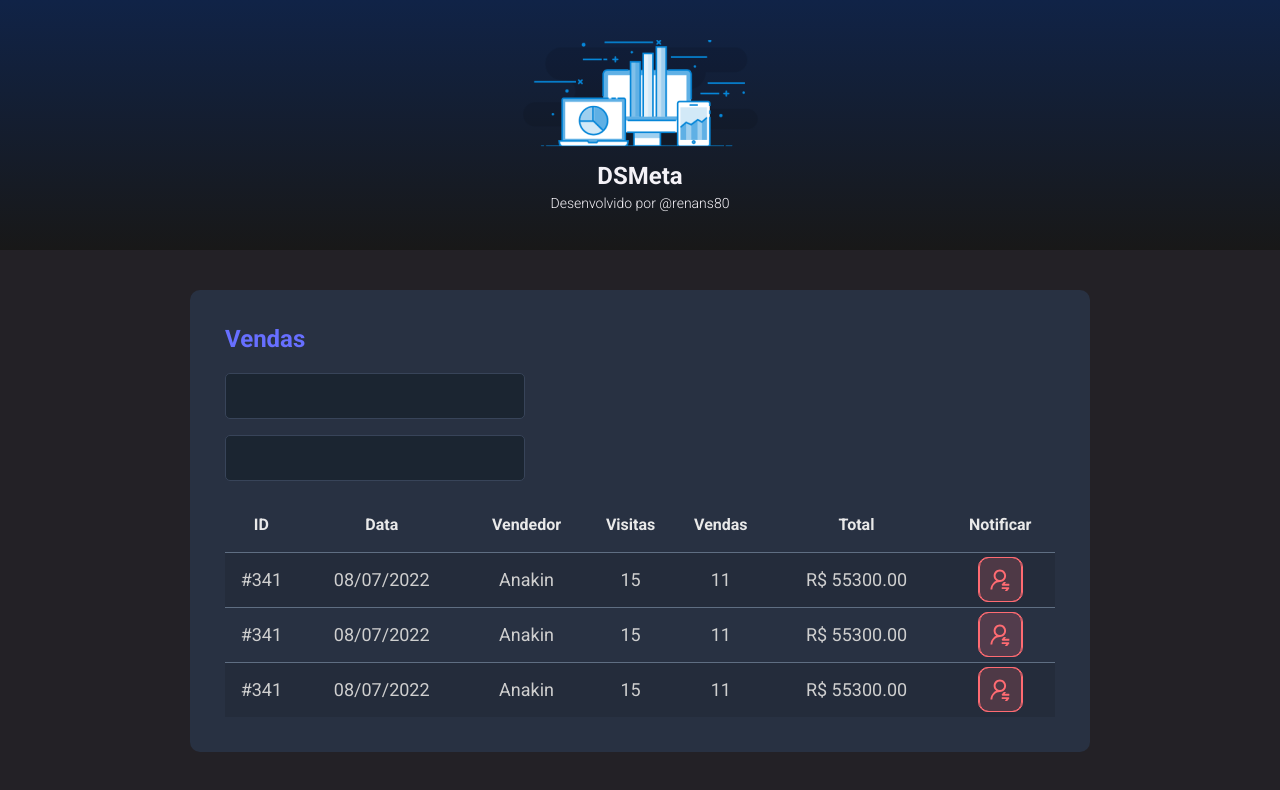
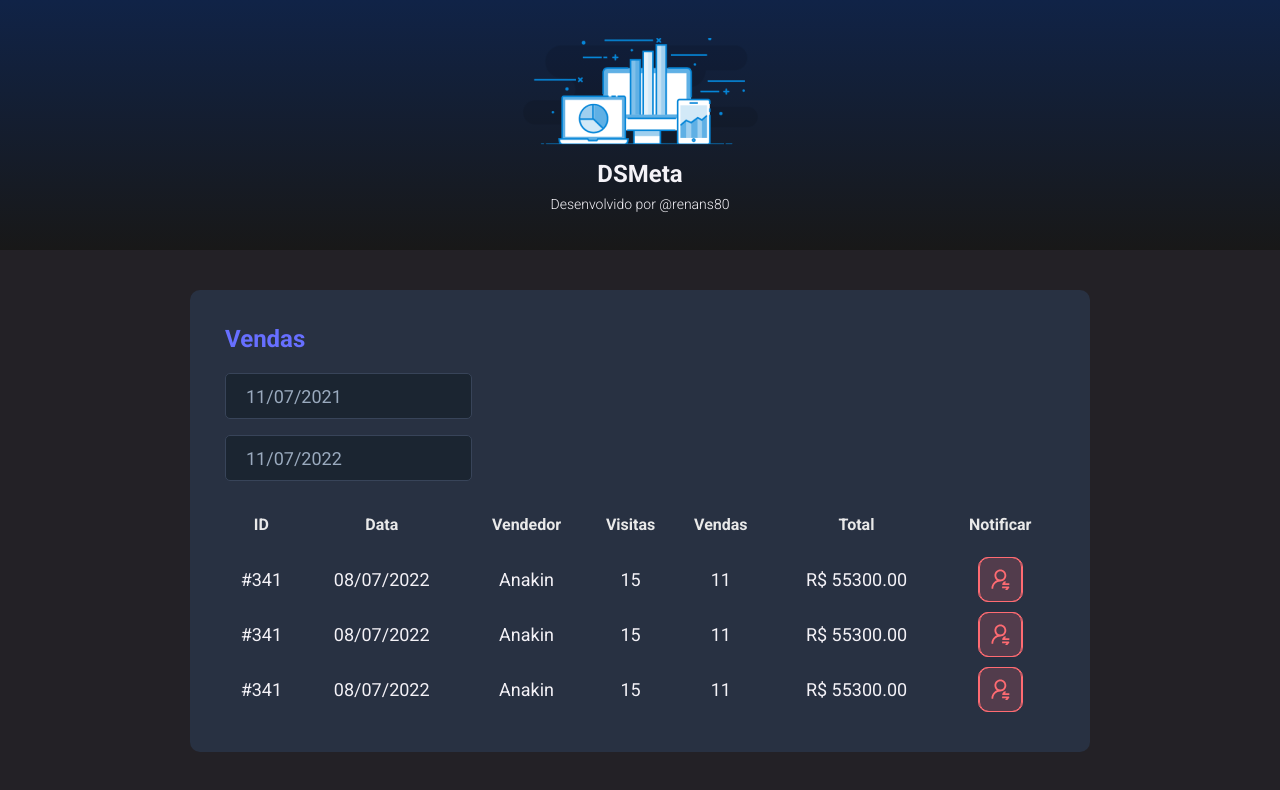
Before and after one commit to RenanS80/dsmeta, a React (Vite) app in the folder frontend/: page / in a window 1280 px wide. Shown: the top 790 px of the page. Built offline with nearby package versions, Linux system fonts and the light colour scheme.

Commit message:
feat (frontend): data-picker and react hook

```diff
--- a/frontend/package.json
+++ b/frontend/package.json
@@ -8,7 +8,9 @@
     "preview": "vite preview"
   },
   "dependencies": {
+    "@types/react-datepicker": "4.4.2",
     "react": "^18.0.0",
+    "react-datepicker": "4.8.0",
     "react-dom": "^18.0.0"
   },
   "devDependencies": {
--- a/frontend/src/components/Header/styles.css
+++ b/frontend/src/components/Header/styles.css
@@ -1,6 +1,6 @@
 header {
     background: linear-gradient(180deg, #102347 0%, #181818 100%);
-    height: 25rem;
+    height: 250px;
     display: flex;
     align-items: center;
     justify-content: center;
@@ -13,16 +13,16 @@ header {
 }
 
 .dsmeta-logo-container img {
-    width: 23.5rem;
+    width: 235px;
 }
 
 .dsmeta-logo-container h1 {
-    margin-top: 1.5rem;
-    font-size: 2.4rem;
+    margin-top: 15px;
+    font-size: 24px;
 }
 
 .dsmeta-logo-container p {
-    font-size: 1.4rem;
+    font-size: 14px;
     font-weight: 300;
-    margin-top: 0.5rem;
+    margin-top: 8px;
 }
--- a/frontend/src/components/NotificationButton/styles.css
+++ b/frontend/src/components/NotificationButton/styles.css
@@ -1,11 +1,15 @@
 .dsmeta-red-btn {
-    height: 4.5rem;
-    width: 4.5rem;
+  height: 45px;
+  width: 45px;
   background: rgba(255, 107, 114, 0.1);
-    border: 0.1rem solid #ff6b72;
-    border-radius: 1rem;
+  border: 1px solid var(--button-border);
+  border-radius: 10px;
   display: flex;
   align-items: center;
   justify-content: center;
   cursor: pointer;
 }
+
+.dsmeta-red-btn img {
+  width: 19px;
+}
--- a/frontend/src/components/SalesCard/index.tsx
+++ b/frontend/src/components/SalesCard/index.tsx
@@ -1,16 +1,38 @@
+import { useState } from "react";
+import DatePicker from "react-datepicker";
+import "react-datepicker/dist/react-datepicker.css";
+
 import NotificationButton from '../NotificationButton';
 import './styles.css';
 
 function SalesCard() {
+
+    // Data de 365 dias atrás
+    const min = new Date(new Date().setDate(new Date().getDate() - 365));
+    const max = new Date();
+
+    const [minDate, setMinDate] = useState(min);
+    const [maxDate, setMaxDate] = useState(max);
+
     return (
         <div className="dsmeta-card">
             <h2 className="dsmeta-sales-title">Vendas</h2>
             <div>
                 <div className="dsmeta-form-control-container">
-                    <input className="dsmeta-form-control" type="text" />
+                    <DatePicker
+                        selected={minDate}
+                        onChange={(date: Date) => setMinDate(date)}
+                        className="dsmeta-form-control"
+                        dateFormat="dd/MM/yyyy"
+                    />
                 </div>
                 <div className="dsmeta-form-control-container">
-                    <input className="dsmeta-form-control" type="text" />
+                    <DatePicker
+                        selected={maxDate}
+                        onChange={(date: Date) => setMaxDate(date)}
+                        className="dsmeta-form-control"
+                        dateFormat="dd/MM/yyyy"
+                    />
                 </div>
             </div>
 
@@ -74,10 +96,8 @@ function SalesCard() {
                             </td>
                         </tr>
                     </tbody>
-
                 </table>
             </div>
-
         </div>
     )
 }
--- a/frontend/src/components/SalesCard/styles.css
+++ b/frontend/src/components/SalesCard/styles.css
@@ -1,29 +1,29 @@
 .dsmeta-card {
     background-color: var(--card-bg);
-    border-radius: 1rem;
-    padding: 3rem 1rem;
+    border-radius: 10px;
+    padding: 30px 10px;
 }
 
 .dsmeta-sales-title {
     color: var(--card-title);
-    font-size: 2.4rem;
-    margin-bottom: 2rem;
+    font-size: 24px;
+    margin-bottom: 20px;
 }
 
 .dsmeta-form-control-container {
-    margin-bottom: 1.6rem;
-    max-width: 30rem;
+    margin-bottom: 16px;
+    max-width: 300px;
 }
 
 .dsmeta-form-control {
     width: 100%;
-    height: 4.6rem;
+    height: 46px;
     background-color: var(--table-bg);
-    border: 0.1rem solid var(--table-border);
-    border-radius: 0.5rem;
+    border: 1px solid var(--table-border);
+    border-radius: 5px;
     color: var(--table-text);
-    padding: 0 2rem;
-    font-size: 1.8rem;
+    padding: 0 20px;
+    font-size: 18px;
 }
 
 .dsmeta-sales-table {
@@ -33,30 +33,30 @@
 }
 
 .dsmeta-sales-table thead {
-    height: 5.5rem;
-    font-size: 1.6rem;
+    height: 55px;
+    font-size: 16px;
     color: var(--table-head);
     font-weight: 700;
 }
 
 .dsmeta-sales-table tbody {
-    font-size: 1.4rem;
+    font-size: 14px;
     font-weight: 400;
-    color: var(--table-body);
+    color: (--table-body);
     text-align: center;
 }
 
 .dsmeta-sales-table tbody tr {
-    height: 7.4rem;
-    border-top: 0.1rem solid var(--table-tr);
+    height: 74px;
+    border-top: 1px solid (--table-tr);
 }
 
 .dsmeta-sales-table tbody tr:hover>td {
-    background-color: var(--table-tr-hover);
+    background-color: (--table-tr-hover);
 }
 
 .dsmeta-sales-table tbody tr:nth-child(odd) {
-    background-color: var(--table-tr-odd);
+    background-color: (--table-tr-odd);
 }
 
 .dsmeta-red-btn-container {
@@ -64,29 +64,28 @@
     justify-content: center;
 }
 
-.show576 {
-    display: none;
-}
-
+.show576,
 .show992 {
     display: none;
 }
 
+
+/* Media Queries */
 @media (min-width: 576px) {
     .show576 {
         display: table-cell;
     }
 
     .dsmeta-card {
-        padding: 3.5rem;
+        padding: 35px;
     }
 
     .dsmeta-sales-table tbody tr {
-        height: 5.5rem;
+        height: 55px;
     }
 
     .dsmeta-sales-table tbody {
-        font-size: 1.8rem;
+        font-size: 18px;
     }
 }
 
--- a/frontend/src/index.css
+++ b/frontend/src/index.css
@@ -13,6 +13,7 @@
   --table-tr: #5F6E82;
   --table-tr-hover: #384459;
   --table-tr-odd: #242C3B;
+  --button-border: #FF6B72;
 }
 
 * {
@@ -20,14 +21,6 @@
   box-sizing: border-box;
   margin: 0;
   padding: 0;
-}
-
-html {
-  font-size: 62.5%;
-}
-
-body {
-  font-size: 1.6rem;
 }
 
 body,
@@ -45,10 +38,10 @@ a:visited {
 
 .dsmeta-container {
   width: 100%;
-  max-width: 90rem;
+  max-width: 900px;
   margin: 0 auto;
 }
 
 #sales {
-  padding: 4rem 1rem;
+  padding: 40px 10px;
 }
```
Also changed, not shown: 1 other file (tests, documents, lock files or other folders). Lines whose indentation alone changed are shown as unchanged.
